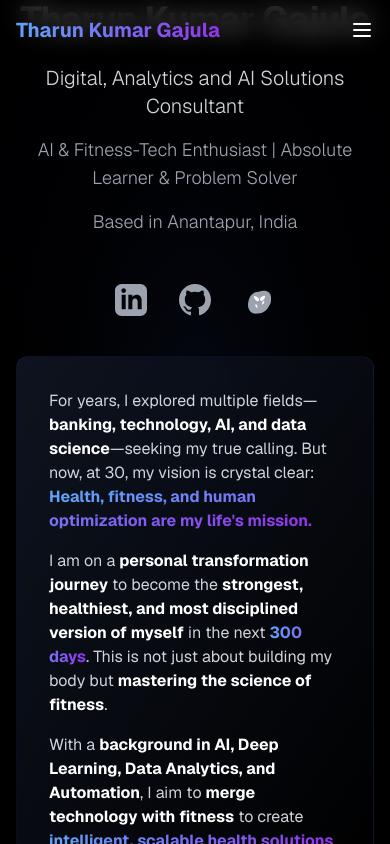
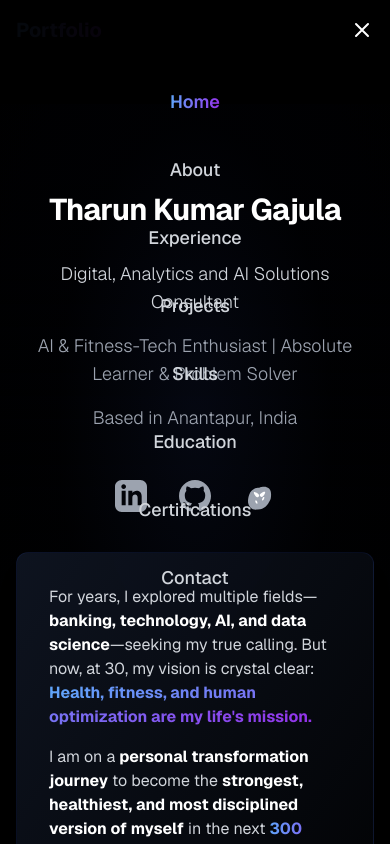
Before and after one commit to tharungajula2/tharungajula_website, a Next.js app: page / in a window 390 px wide. Both pictures are taken after a click on the button "Toggle menu". Shown: the top 844 px of the page. Built offline with nearby package versions, Linux system fonts and the light colour scheme.

Commit message:
fix: responsive navbar, better branding & hero layout polish

```diff
--- a/app/components/Header.tsx
+++ b/app/components/Header.tsx
@@ -3,6 +3,7 @@
 import Link from 'next/link';
 import { usePathname } from 'next/navigation';
 import { motion } from 'framer-motion';
+import { useState } from 'react';
 
 const navLinks = [
   { path: '/', label: 'Home' },
@@ -17,13 +18,18 @@ const navLinks = [
 
 export default function Header() {
   const pathname = usePathname();
+  const [isMenuOpen, setIsMenuOpen] = useState(false);
+
+  const toggleMenu = () => {
+    setIsMenuOpen(!isMenuOpen);
+  };
 
   return (
     <header className="fixed w-full top-0 z-50 bg-black/70 backdrop-blur-md">
       <div className="max-w-6xl mx-auto px-4 sm:px-6 lg:px-8 py-4">
         <div className="flex items-center justify-between">
           <Link href="/" className="font-bold text-xl text-transparent bg-clip-text bg-gradient-to-r from-blue-400 to-purple-600 hover:from-blue-300 hover:to-purple-500 transition-colors duration-300">
-            Tharun Kumar Gajula
+            Portfolio
           </Link>
 
           <nav className="hidden md:flex space-x-8">
@@ -52,13 +58,51 @@ export default function Header() {
             })}
           </nav>
 
-          <button className="md:hidden text-white hover:text-gray-300 focus:outline-none">
+          <button
+            onClick={toggleMenu}
+            className="md:hidden text-white hover:text-gray-300 focus:outline-none z-30"
+            aria-label="Toggle menu"
+          >
             <svg className="h-6 w-6" fill="none" viewBox="0 0 24 24" stroke="currentColor">
-              <path strokeLinecap="round" strokeLinejoin="round" strokeWidth={2} d="M4 6h16M4 12h16M4 18h16" />
+              <path
+                strokeLinecap="round"
+                strokeLinejoin="round"
+                strokeWidth={2}
+                d={isMenuOpen ? "M6 18L18 6M6 6l12 12" : "M4 6h16M4 12h16M4 18h16"}
+              />
             </svg>
           </button>
         </div>
       </div>
+
+      {/* Mobile menu */}
+      {isMenuOpen && (
+        <motion.div
+          initial={{ opacity: 0, y: -20 }}
+          animate={{ opacity: 1, y: 0 }}
+          exit={{ opacity: 0, y: -20 }}
+          className="fixed inset-0 bg-black/95 z-20 pt-20 pb-6 px-4 md:hidden"
+        >
+          <div className="flex flex-col items-center space-y-6">
+            {navLinks.map((link) => {
+              const isActive = pathname === link.path;
+
+              return (
+                <Link
+                  key={link.path}
+                  href={link.path}
+                  className="w-full text-center py-2"
+                  onClick={() => setIsMenuOpen(false)}
+                >
+                  <span className={`text-lg font-medium ${isActive ? 'text-transparent bg-clip-text bg-gradient-to-r from-blue-400 to-purple-600 font-semibold' : 'text-gray-300'} transition-colors duration-300`}>
+                    {link.label}
+                  </span>
+                </Link>
+              );
+            })}
+          </div>
+        </motion.div>
+      )}
     </header>
   );
 }
--- a/app/layout.tsx
+++ b/app/layout.tsx
@@ -17,6 +17,11 @@ const geistMono = Geist_Mono({
 export const metadata: Metadata = {
   title: "Tharun Kumar Gajula | Personal Portfolio",
   description: "Personal website of Tharun Kumar Gajula, showcasing professional experience, projects, and skills.",
+  viewport: {
+    width: 'device-width',
+    initialScale: 1,
+    maximumScale: 5,
+  },
 };
 
 export default function RootLayout({
--- a/app/page.tsx
+++ b/app/page.tsx
@@ -25,7 +25,7 @@ export default function Home() {
       <div className="fixed inset-0 bg-[radial-gradient(ellipse_at_center,_var(--tw-gradient-stops))] from-blue-950/20 via-gray-950/10 to-black pointer-events-none"></div>
 
       {/* Hero Section */}
-      <section className="relative min-h-screen flex flex-col items-center justify-center px-4 sm:px-6 lg:px-8 overflow-hidden">
+      <section className="relative min-h-screen flex flex-col items-center justify-center px-4 sm:px-6 lg:px-8 overflow-hidden pt-24 md:pt-32">
         {/* Section-specific subtle gradient */}
         <div className="absolute inset-0 bg-gradient-to-b from-blue-900/20 via-transparent to-transparent mix-blend-overlay"></div>
 
@@ -33,13 +33,13 @@ export default function Home() {
           initial={{ opacity: 0, y: 20 }}
           animate={{ opacity: 1, y: 0 }}
           transition={{ duration: 0.7, ease: [0.22, 1, 0.36, 1] }}
-          className="relative z-10 max-w-3xl mx-auto text-center"
+          className="relative z-10 max-w-3xl mx-auto text-center mt-24 md:mt-8"
         >
           <motion.h1
             initial={{ opacity: 0, y: 20 }}
             animate={{ opacity: 1, y: 0 }}
             transition={{ duration: 0.7, delay: 0.1, ease: [0.22, 1, 0.36, 1] }}
-            className="text-4xl sm:text-5xl md:text-6xl font-bold tracking-tight text-white mb-6"
+            className="text-3xl sm:text-4xl md:text-5xl font-bold tracking-tight text-white mb-8"
           >
             Tharun Kumar Gajula
           </motion.h1>
@@ -48,7 +48,7 @@ export default function Home() {
             initial={{ opacity: 0, y: 20 }}
             animate={{ opacity: 1, y: 0 }}
             transition={{ duration: 0.7, delay: 0.2, ease: [0.22, 1, 0.36, 1] }}
-            className="text-xl md:text-2xl text-gray-300 mb-4 font-light"
+            className="text-lg md:text-xl text-gray-300 mb-4 font-light"
           >
             Digital, Analytics and AI Solutions Consultant
           </motion.p>
```
Also changed, not shown: 1 other file (tests, documents, lock files or other folders).
